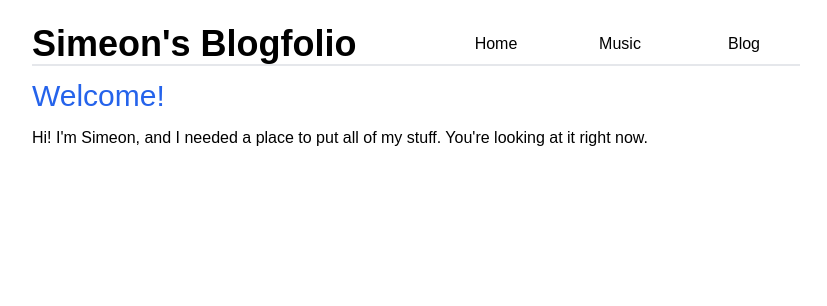
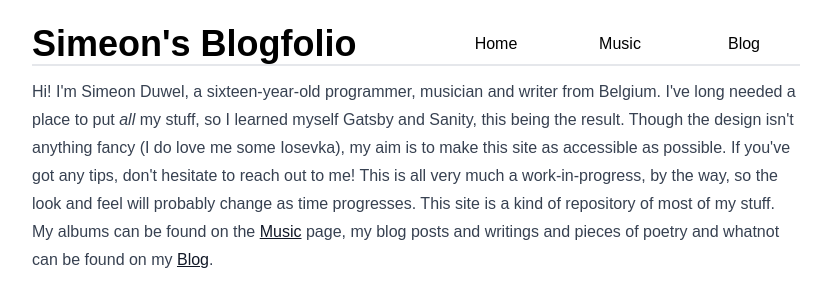
Before and after one commit to WalrusGumboot/portfolio, a Gatsby site: page / in a window 1280 px wide. Shown: the whole page, without its empty margins (224-1051 px from the left). Built offline with nearby package versions, Linux system fonts and the light colour scheme; Gatsby itself is replaced by a stand-in of ours.

Commit message:
main first commit

```diff
--- a/src/pages/blog/{sanityPost.slug__current}.js
+++ b/src/pages/blog/{sanityPost.slug__current}.js
@@ -55,9 +55,9 @@ const BlogPost = ( {data} ) => {
     <p className="text-slate-400 font-light text-sm">Published at {new Date(post.publishedAt).toDateString()}</p>
       <hr />
       <div className="my-3">
-        <GatsbyImage image={post.mainImage.asset.gatsbyImageData}/>
+        <GatsbyImage image={post.mainImage.asset.gatsbyImageData} className="min-w-full"/>
       </div>
-      <div className="prose prose-a:text-blue-600 prose-slate w-full">
+      <div className="prose prose-a:text-blue-600 prose-slate min-w-full">
         <PortableText value={post._rawBody} components={portableTextComponents}/>
       </div>
       <div className="h-3"/>
--- a/src/pages/index.js
+++ b/src/pages/index.js
@@ -5,10 +5,21 @@ import Frame from '../components/frame'
 
 const IndexPage = () => {
   return (
-    <Frame pageTitle="Welcome!">
-      <p>
-        Hi! I'm Simeon, and I needed a place to put all of my stuff. You're looking at it right now.
-      </p>
+    <Frame pageTitle="">
+      <div className="prose min-w-full">
+        <p>
+          Hi! I'm Simeon Duwel, a sixteen-year-old programmer, musician and writer from Belgium.
+          I've long needed a place to put <i>all</i> my stuff, so I learned myself Gatsby and Sanity,
+          this being the result. Though the design isn't anything fancy (I do love me some Iosevka),
+          my aim is to make this site as accessible as possible. If you've got any tips, don't hesitate to
+          reach out to me! This is all very much a work-in-progress, by the way, so the look and feel will
+          probably change as time progresses.
+
+          This site is a kind of repository of most of my stuff. My albums can be found on the <a href="music">Music</a> page,
+          my blog posts and writings and pieces of poetry and whatnot can be found on my <a href="blog">Blog</a>.
+        </p>
+      </div>
+
     </Frame>
   )
 }
--- a/src/styles/global.css
+++ b/src/styles/global.css
@@ -4,6 +4,6 @@
 
 @layer base {
     html {
-        font-family: Poppins, sans-serif;
+        font-family: Iosevka, sans-serif;
     }
 }
```
